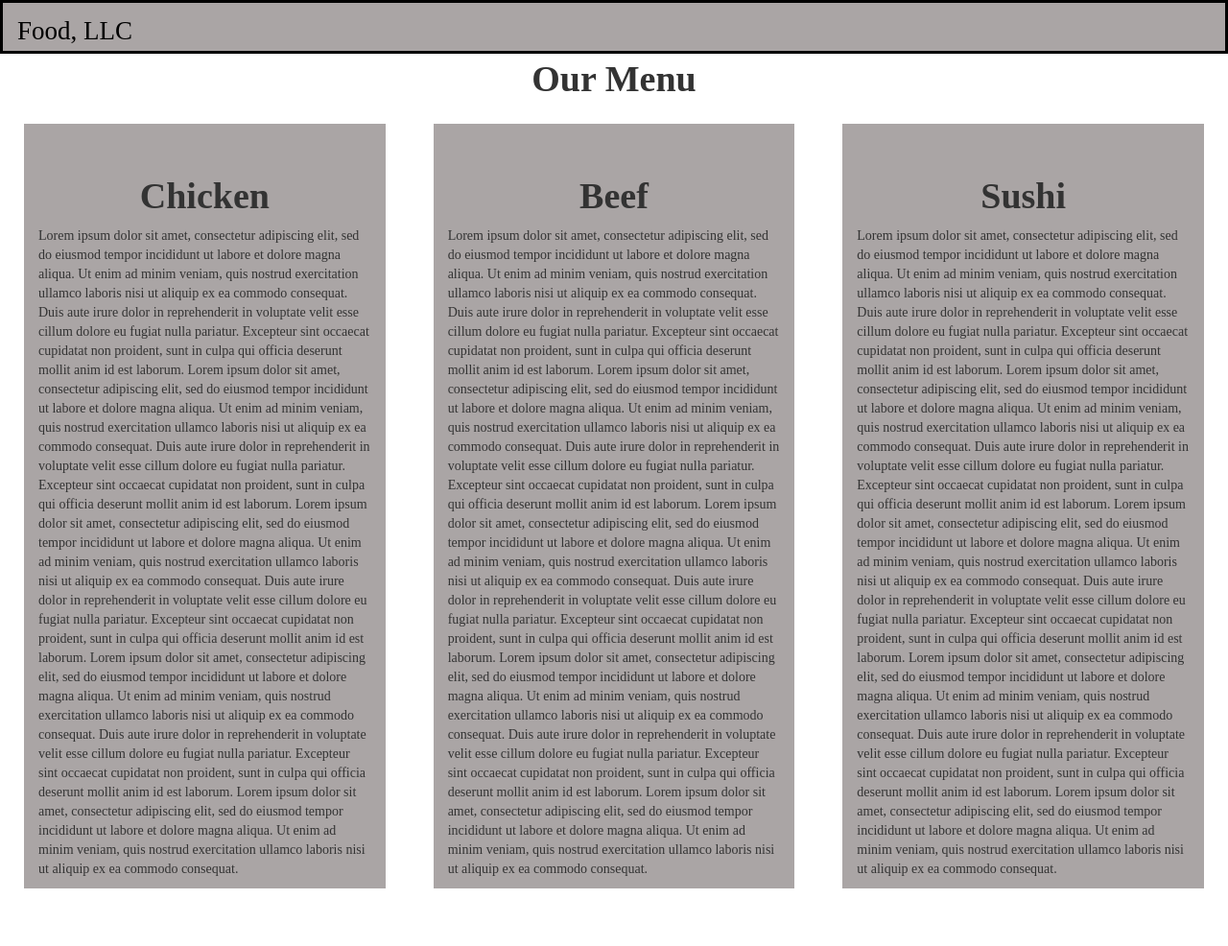
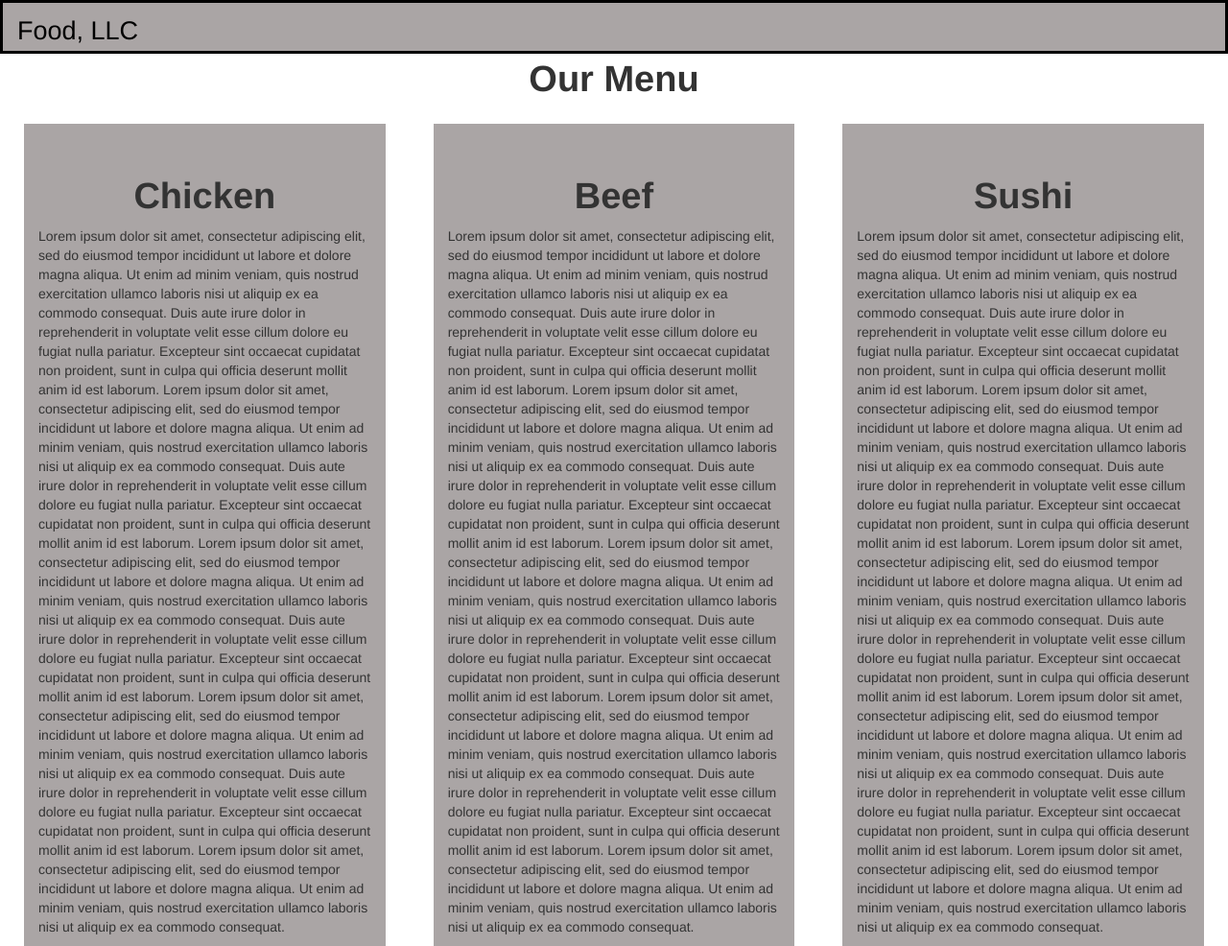
Before and after one commit to StanleyTorres/module3-solution, a plain HTML site: page index.html in a window 1280 px wide. Shown: the whole page at 96% size. Before the commit the page ends 936 px from the top, so only its background shows below. Drawn offline with Linux system fonts and the light colour scheme.

Commit message:
Cambios finales

```diff
--- a/css/styles.css
+++ b/css/styles.css
@@ -19,7 +19,6 @@
   }
 
 .navbar-brand h1 {
-    font-family: 'Alfa Slab One';
     font-size: 1.5em;
     color: black;
     margin-top: 0;
@@ -28,7 +27,6 @@
 }
 
 .text-center {
-    font-family: 'Sofia';
     font-size: 38px;
     font-weight: bold;
     position: relative;
@@ -38,11 +36,8 @@
 #text {
     margin: 10px;
     background-color: #AAA5A5;
-    font-family: 'Alfa Slab One';
     position: relative;
 }
-
-
 
 #nav-list {
     margin-top: 10px;
@@ -51,7 +46,6 @@
 #nav-list a {
     text-align: center;
     color: black;
-    font-family: 'Alfa Slab One';
     font-weight: 100;
     background-color: #AAA5A5;
 }
```
